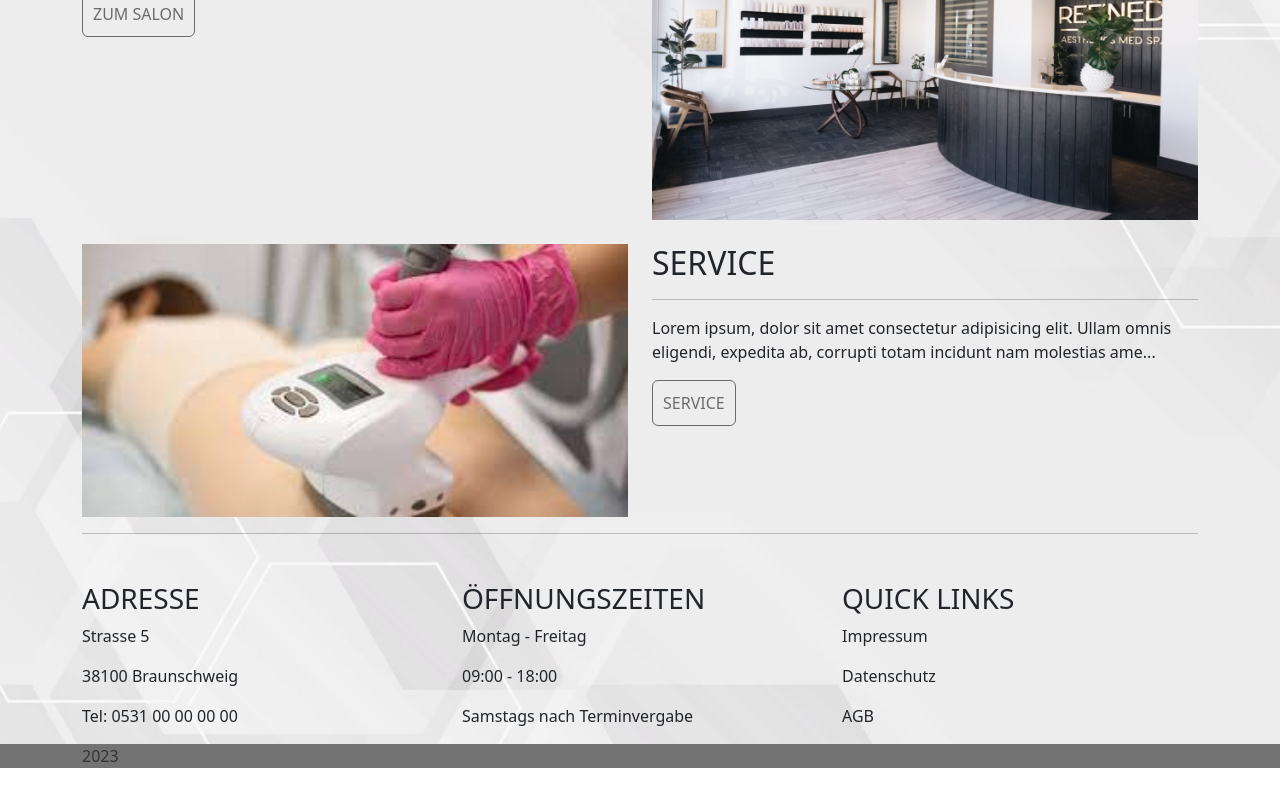
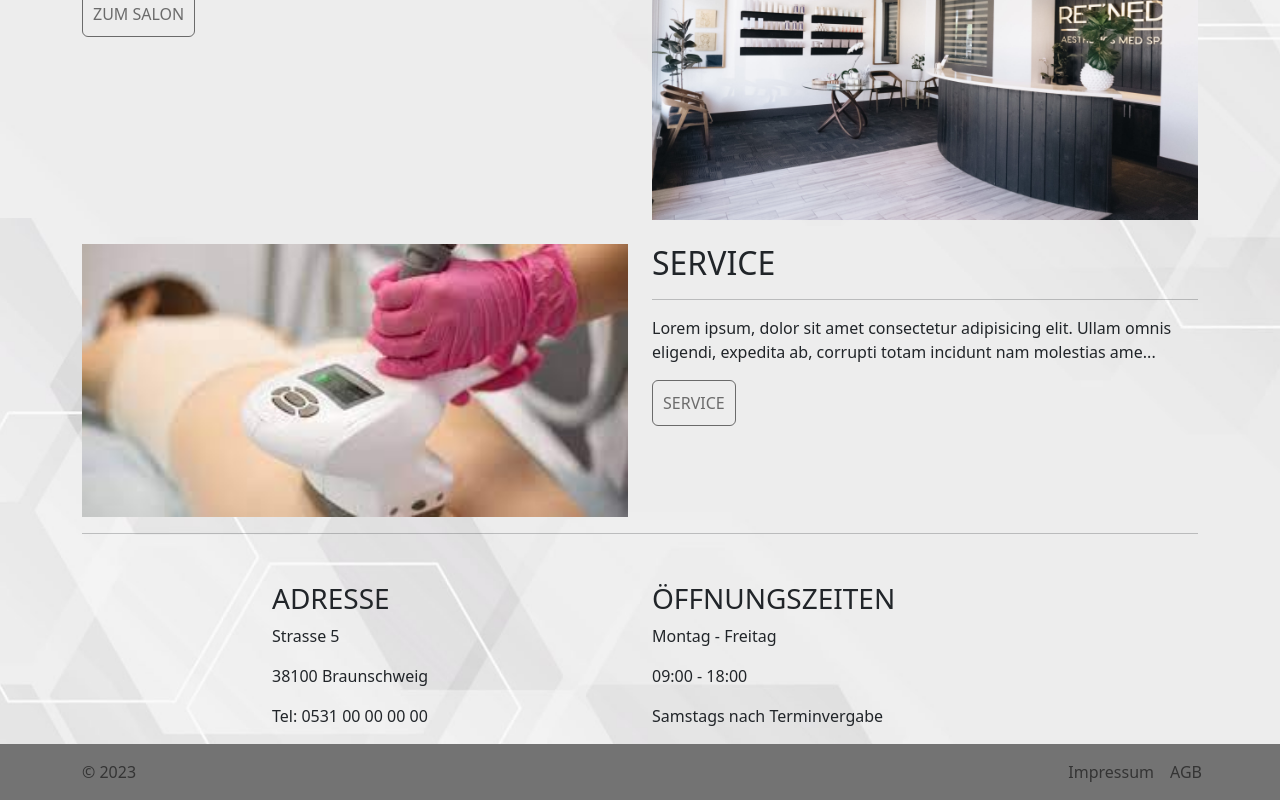
Before and after one commit to LenaMazurenko/praxis, a React (Create React App) app: page / in a window 1280 px wide. Shown: the part 1369-2169 px from the top of the page. Built offline with nearby package versions, Linux system fonts and the light colour scheme.

Commit message:
footer and contact im Home edit

```diff
--- a/src/Components/Footer.js
+++ b/src/Components/Footer.js
@@ -1,5 +1,6 @@
 import React from "react";
-import { Container } from "react-bootstrap";
+import { Container, Nav, Navbar } from "react-bootstrap";
+import { Link } from "react-router-dom";
 
 import s from "./footer.module.css";
 
@@ -8,7 +9,19 @@ export const Footer = () => {
         <>
             <div className={s.contactText}>
                 <Container>
-                    <p>2023</p>
+                    <div className="row align-items-center">
+                        <div className="col-auto me-auto">&copy; 2023</div>
+                        <Navbar className="col-auto my-auto ">
+                            <Nav className=" bg-transparent">
+                                <Nav.Link to="/" as={Link}>
+                                    Impressum
+                                </Nav.Link>
+                                <Nav.Link to="/" as={Link}>
+                                    AGB
+                                </Nav.Link>
+                            </Nav>
+                        </Navbar>
+                    </div>
                 </Container>
             </div>
         </>
--- a/src/Pages/Home.js
+++ b/src/Pages/Home.js
@@ -68,24 +68,18 @@ export const Home = () => {
                     </div>
 
                     <hr />
-                    <div className="row mt-4 pt-4">
-                        <div className="col-4">
+                    <div className="row mt-4 pt-4 justify-content-center">
+                        <div className="col-sm-4">
                             <h3>ADRESSE</h3>
                             <p>Strasse 5</p>
                             <p>38100 Braunschweig</p>
                             <p>Tel: 0531 00 00 00 00</p>
                         </div>
-                        <div className="col-4">
+                        <div className="col-sm-4">
                             <h3>ÖFFNUNGSZEITEN</h3>
                             <p>Montag - Freitag</p>
                             <p>09:00 - 18:00</p>
                             <p>Samstags nach Terminvergabe</p>
-                        </div>
-                        <div className="col-4">
-                            <h3>QUICK LINKS</h3>
-                            <p>Impressum</p>
-                            <p>Datenschutz</p>
-                            <p>AGB</p>
                         </div>
                     </div>
                 </Container>
```
